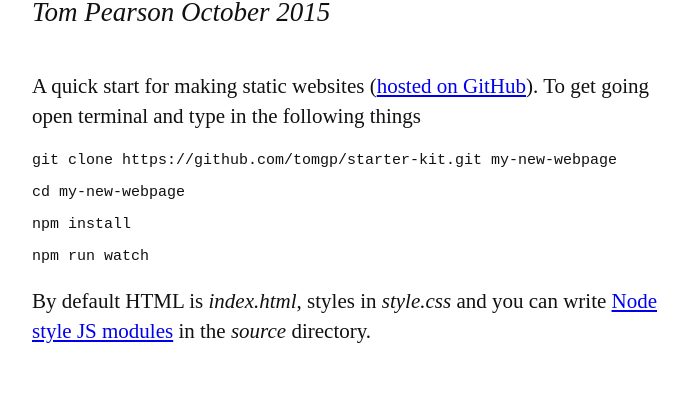
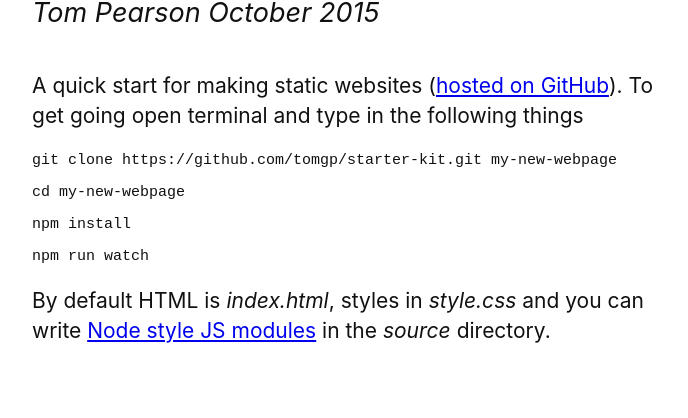
Before and after one commit to tomgp/simplify-line, a website: page index.html in a window 1280 px wide. Shown: the part 126-544 px from the top of the page, without its empty margins (78-766 px from the left). Drawn offline with Linux system fonts and the light colour scheme.

Commit message:
style tweak

```diff
--- a/style.css
+++ b/style.css
@@ -57,7 +57,6 @@ section {
 }
 
 p, ol, ul {
-	font-family: serif;
 	font-size: 1.4rem;
 	line-height: 2rem;
 }
```
